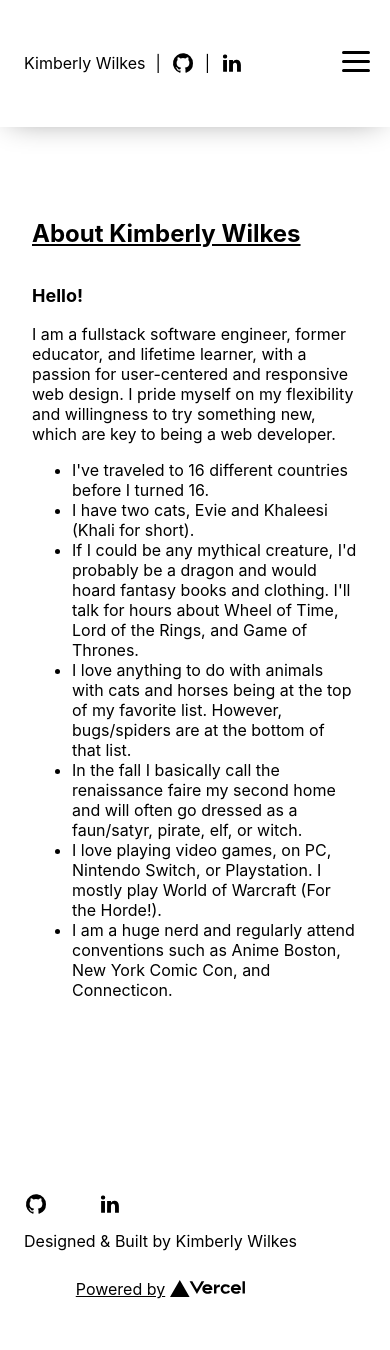
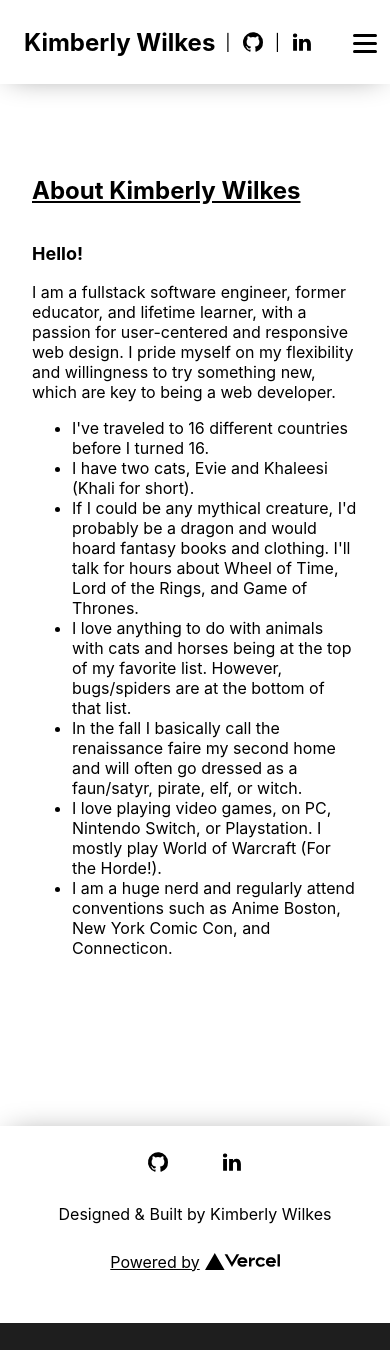
Before and after one commit to kimdolion/kimdolion.github.io, a Next.js app: page /about in a window 390 px wide. After the commit the page ends 1323 px from the top, so only its background shows below. Built offline with nearby package versions, Linux system fonts and the light colour scheme.

Commit message:
Refactor theme button and add styling to footer and header

```diff
--- a/components/Footer.tsx
+++ b/components/Footer.tsx
@@ -14,7 +14,7 @@ export const Footer = () => {
     const { isDarkMode } = useContext(ThemeContext)
 
     return  (
-      <footer className={`${styles.footer}`}>
+      <footer className={`${styles.footer}`} style={{boxShadow: `0 1px 30px -10px ${isDarkMode ?  'black' : 'gray'}` }}>
         <div style={{alignItems: 'center', display: 'flex', justifyContent: "space-between", gap: 50, }}>
           <StyledLink href="https://github.com/kimdolion" name="" leftIcon>
             <GithubIcon width="1.5em" fill={isDarkMode ? "white" : ""}  />
--- a/components/Header.tsx
+++ b/components/Header.tsx
@@ -44,13 +44,12 @@ export const Header = () => {
     const [isActive, setIsActive] = useState(false)
     const isDarkMode = theme === 'dark'
 
-    const DarkButton = () => <button onClick={handleTheme} className={styles.darkThemeButton} title="Dark Mode"><NightIcon fill="white" width={'1.5em'} /></button>
-    const LightButton = () => <button onClick={handleTheme} className={styles.lightThemeButton} title="Light Mode"><DayIcon fill="orange" width={'1.5em'} /></button>
+    const ThemeButton = () => <button onClick={handleTheme} className={styles.themeButton} style={{  background: isDarkMode ? 'linear-gradient(113.3deg, rgb(134, 209, 228) -1.8%, rgb(60, 80, 115) 86.4%)' : 'linear-gradient(135deg, rgb(255, 248, 134) 10%, rgb(240, 114, 182) 100%)'}}  title="Dark Mode">{isDarkMode ? <NightIcon fill="white" className={styles.themeIcon} /> : <DayIcon fill="orange" className={styles.themeIcon} />}</button>
 
     const NavLinksTSX = () => (
         <>
             {navLinks.map((navLink, index) => <ActiveLink key={'nav-link-' + index} href={navLink.href} name={navLink.name} />)}
-            {isDarkMode ? <DarkButton /> : <LightButton />}
+            <ThemeButton />
         </>
     )
 
--- a/styles/Home.module.css
+++ b/styles/Home.module.css
@@ -5,6 +5,7 @@
 
 .footer {
   align-items: center;
+
   display: flex;
   gap: 15px;
   min-height: 15vh;
@@ -13,7 +14,6 @@
   width: 100%;
 }
 
-/* box-shadow: offset-x | offset-y | blur-radius | spread-radius | color */
 .header {
   align-items: center;
   display: flex;
@@ -25,6 +25,45 @@
 .header a:hover {
   text-decoration: underline;
 }
+
+.image {
+  backface-visibility: hidden;
+  border-radius: 5px;
+  display: block;
+  height: auto;
+  opacity: 1;
+  transition: .5s ease;
+  width: 100%;
+}
+
+.imageContainer {
+  margin: 0 auto;
+  position: relative;
+  width: 50%;
+}
+
+.imageContainer:hover .imageText{
+  opacity: 1;
+}
+
+.imageContainer:hover .image {
+  opacity: 0.3;
+}
+
+.imageText {
+  border-radius: 5px;
+  font-size: 5rem;
+  font-weight: bold;
+  left: 50%;
+  opacity: 0;
+  padding: 1rem;
+  position: absolute;
+  top: 50%;
+  transform: translate(-50%, -50%);
+  -ms-transform: translate(-50%, -50%);
+  transition: 0.5s ease;
+}
+
 
 .links {
   display: inline-flex;
@@ -43,6 +82,8 @@
 .navLogo {
   align-items: center;
   display: flex;
+  font-size: x-large;
+  font-weight: bold;
   gap: 10px;
   justify-content: center;
 }
@@ -72,22 +113,18 @@
 }
 
 /* Theme */
-.darkThemeButton {
+.themeButton {
+  border: none;
   border-radius: 20px;
-  background: linear-gradient(113.3deg, rgb(134, 209, 228) -1.8%, rgb(60, 80, 115) 86.4%);
   cursor: pointer;
   display: flex;
   justify-content: center;
   transition: background-color 0.5s ease-in 0.3s;
 }
 
-.lightThemeButton {
-  border-radius: 20px;
-  background: linear-gradient(135deg, rgb(255, 248, 134) 10%, rgb(240, 114, 182) 100%);
-  cursor: pointer;
-  display: flex;
-  justify-content: center;
-  transition: background-color 0.5s ease-in 0.3s;
+.themeIcon {
+  padding: 0.15rem;
+  width: 1.5rem;
 }
 
 /* Mobile Menus */
@@ -96,12 +133,12 @@
   cursor: pointer;
   display: flex;
   flex-direction: column;
-  height: 3rem;
-  gap: 0.4rem;
+  gap: 0.3rem;
+  padding: 0.5rem;
   position: absolute;
-  right: 20px;
-  top: 6vh;
-  /* transform-origin: center; */
+  right: 5px;
+  top: 3.1vh;
+  transform-origin: center;
   -webkit-transform: rotate(0deg);
   -moz-transform: rotate(0deg);
   -o-transform: rotate(0deg);
@@ -110,7 +147,7 @@
   -moz-transition: 0.5s;
   -o-transition: 0.5s;
   transition: 0.5s;
-  width: 1.75rem;
+  width: 2.5rem;
   z-index: 10;
 }
 
@@ -137,7 +174,7 @@
   -moz-transition: all 0.3s ease-in;
   -o-transition: all 0.3s ease-in;
   transition:  all 0.3s ease-in;
-  z-index: 1;
+  z-index: 2;
 }
 
 .mobileMenu a:hover {
@@ -147,13 +184,18 @@
 /* Tablet size */
 @media screen and (max-width: 768px) {
   .footer {
-    align-items: flex-start;
+    align-items: center;
     flex-direction: column;
+    gap: 30px;
     padding: 1.5rem;
   }
 
   .header {
-    height: 15vh;
+    height: 10vh;
+  }
+
+  .imageText {
+    font-size: xx-large;
   }
 
   .navList {
--- a/styles/globals.css
+++ b/styles/globals.css
@@ -28,7 +28,7 @@ a {
 }
 
 .dark {
-  background: #1e1e1e;
+  /* background: #1e1e1e; */
   color: #eee;
   transition: all 0.3s
 }
@@ -52,6 +52,7 @@ a {
   position: sticky;
   position: -webkit-sticky;
   top: 20px;
+  z-index: 1;
 }
 
 .dark #table-of-contents li {
@@ -90,13 +91,13 @@ a {
   text-decoration: underline;
 }
 
-.light section {
+/* .light section {
   background-color: white
 }
 
 .dark section {
   background-color: #1e1e1e;
-}
+} */
 
 @media screen and (max-width: 767px) {
   .profilePhoto {
```
